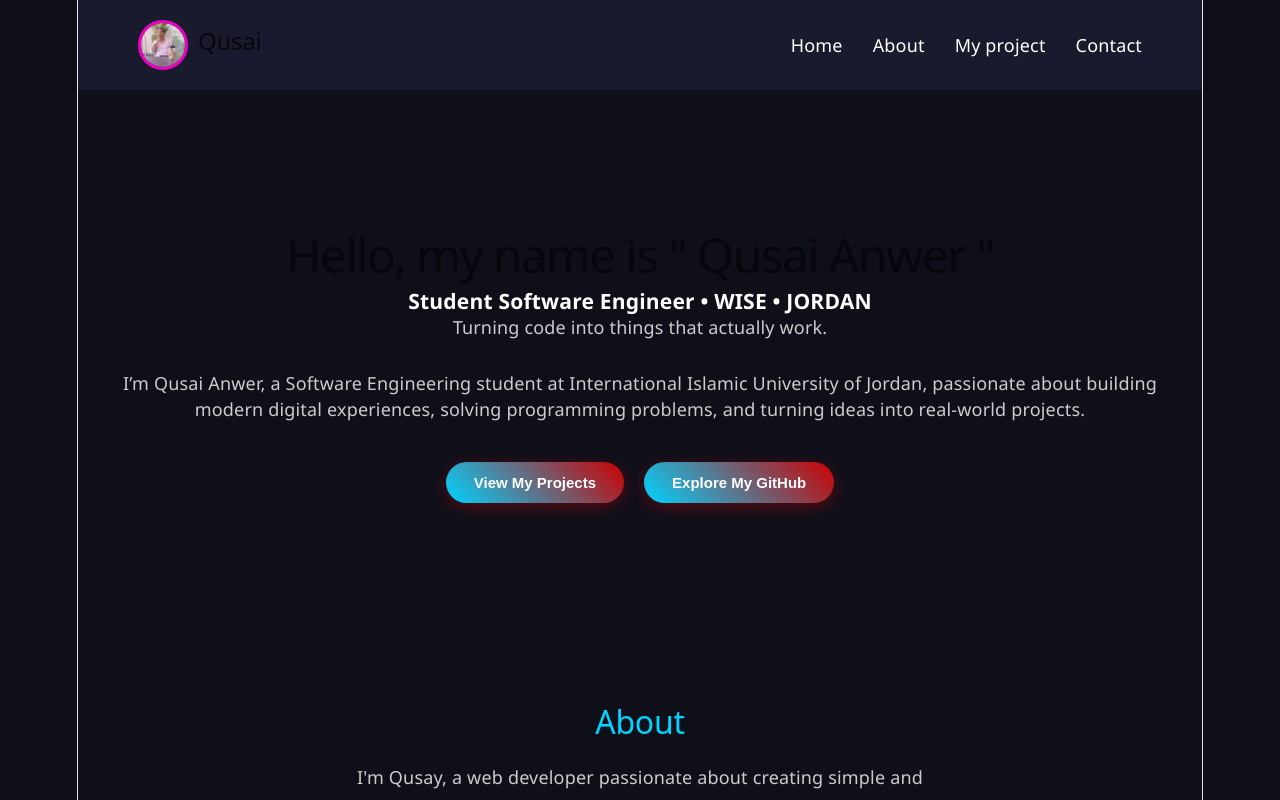
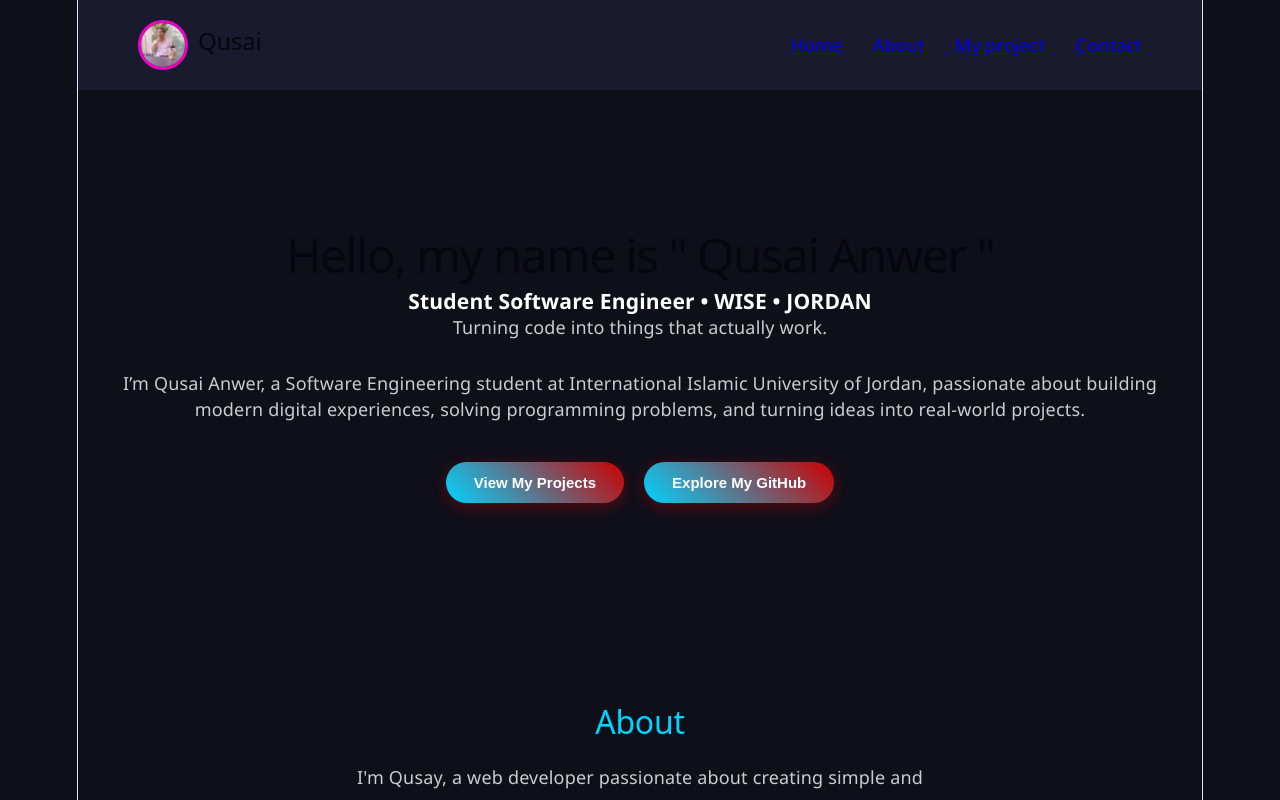
Before and after one commit to qusaianwer/qusai-protfilio, a React (Vite) app: page / in a window 1280 px wide. Shown: the top 800 px of the page. Built offline with nearby package versions, Linux system fonts and the light colour scheme.

Commit message:
add butten actoin

```diff
--- a/src/components/about.jsx
+++ b/src/components/about.jsx
@@ -1,6 +1,6 @@
 function About() {
   return (
-    <section className="about">
+    <section className="about" id="about">
       <h2>About</h2>
       <p>
        I'm Qusay, a web developer passionate about creating simple and effective digital experiences.
--- a/src/components/hero.jsx
+++ b/src/components/hero.jsx
@@ -1,6 +1,6 @@
 function Hero() {
   return (
-    <section className="hero">
+    <section className="hero" id="hero">
       <h1>Hello, my name is " Qusai Anwer "</h1>
       <h3>Student Software Engineer • WISE • JORDAN </h3>
       <p>Turning code into things that actually work.</p>
--- a/src/components/navbar.jsx
+++ b/src/components/navbar.jsx
@@ -8,10 +8,10 @@ function Navbar(){
         <h2 className="logo">Qusai</h2>
         </div>
         <ul className="nav-links">
-            <li>Home</li>
-            <li>About</li>
-            <li>My project</li>
-            <li>Contact</li>
+            <li><a href="#hero">Home</a></li>
+            <li><a href="#about">About</a></li>
+            <li><a href="#project">My project</a></li>
+            <li><a href="#contact">Contact</a></li>
         </ul>
       </nav>
     );
--- a/src/components/projects.jsx
+++ b/src/components/projects.jsx
@@ -1,6 +1,6 @@
 function Projects() {
   return (
-    <section className="projects">
+    <section className="projects" id="project">
       <h2>my projects</h2>
       <div className="project-cards">
         <div className="card">
```
